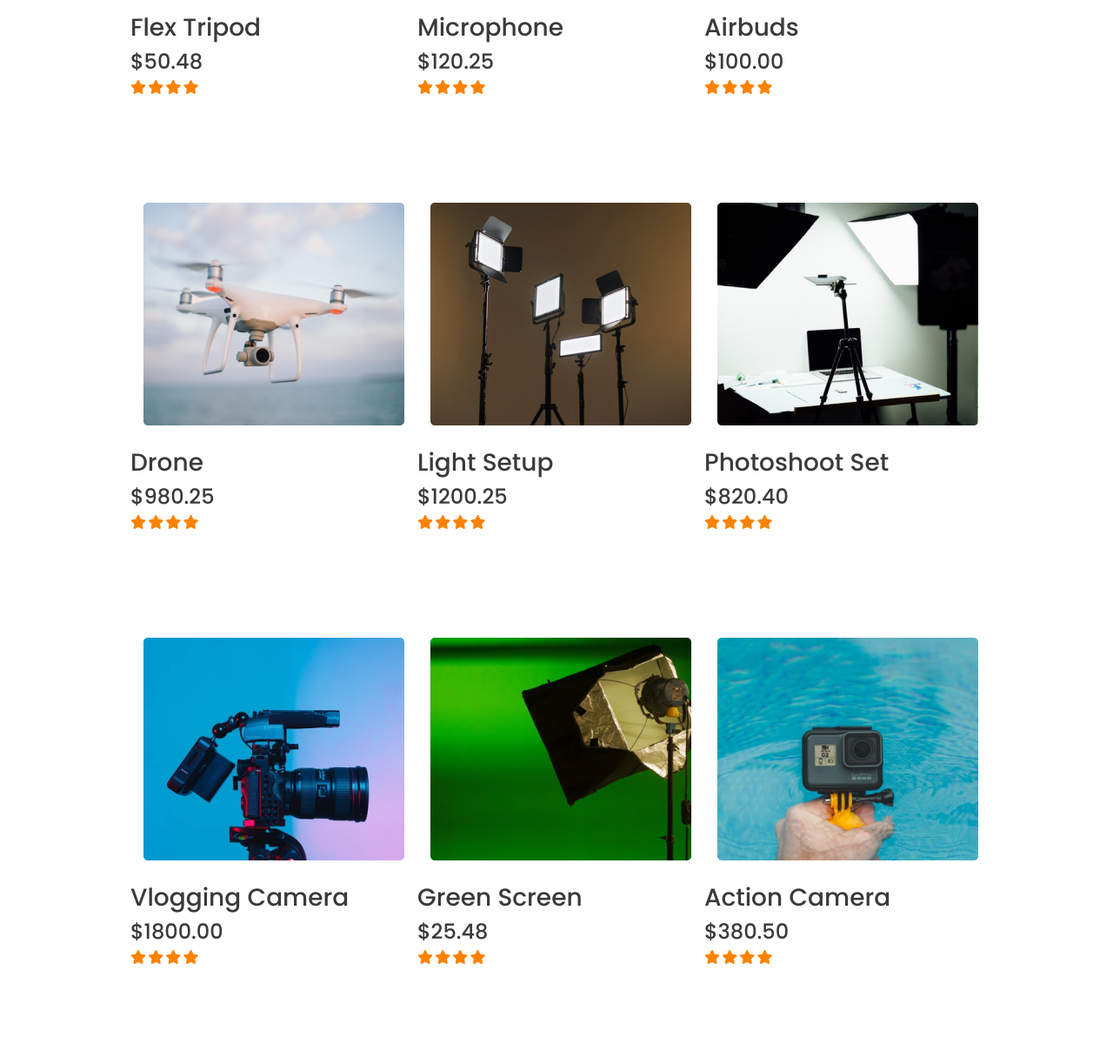
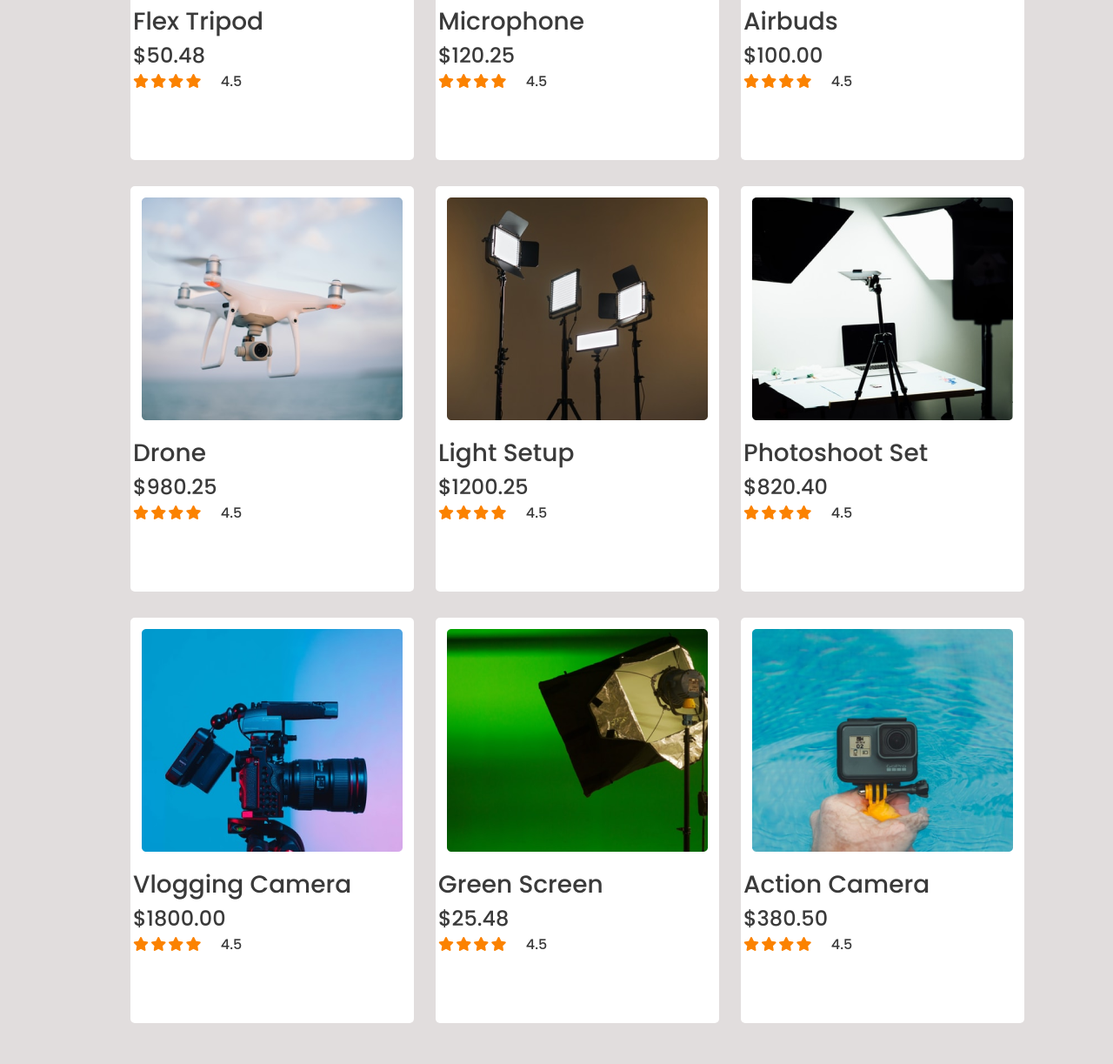
Before and after one commit to Utsho2848/Assignment-2, a plain HTML site: page index.html in a window 1280 px wide. Shown: the part 1016-2239 px from the top of the page at 87% size. Drawn offline with Linux system fonts and the light colour scheme.

Commit message:
everything finished

```diff
--- a/index.html
+++ b/index.html
@@ -46,7 +46,7 @@
                             <i class="fas fa-star fill"></i>
                             <i class="fas fa-star fill"></i>
                             <i class="fas fa-star fill"></i>
-                            <i class="far fa-star"></i>
+                            <i class="far fa-star"></i><span> 4.5</span>
                         </p>
                         <p>Worldwide shifting <br> available<br>Buyers protection possible</p>
                     </div>
@@ -62,7 +62,7 @@
                             <i class="fas fa-star fill"></i>
                             <i class="fas fa-star fill"></i>
                             <i class="fas fa-star fill"></i>
-                            <i class="far fa-star"></i>
+                            <i class="far fa-star"></i><span> 4.5</span>
                         </p>
                         <p>Worldwide shifting <br> available<br>Buyers protection possible</p>
                     </div>
@@ -78,7 +78,7 @@
                             <i class="fas fa-star fill"></i>
                             <i class="fas fa-star fill"></i>
                             <i class="fas fa-star fill"></i>
-                            <i class="far fa-star"></i>
+                            <i class="far fa-star"></i><span> 4.5</span>
                         </p>
                         <p>Worldwide shifting <br> available<br>Buyers protection possible</p>
                     </div>
@@ -94,7 +94,7 @@
                             <i class="fas fa-star fill"></i>
                             <i class="fas fa-star fill"></i>
                             <i class="fas fa-star fill"></i>
-                            <i class="far fa-star"></i>
+                            <i class="far fa-star"></i><span> 4.5</span>
                         </p>
                         <p>Worldwide shifting <br> available<br>Buyers protection possible</p>
                     </div>
@@ -110,7 +110,7 @@
                             <i class="fas fa-star fill"></i>
                             <i class="fas fa-star fill"></i>
                             <i class="fas fa-star fill"></i>
-                            <i class="far fa-star"></i>
+                            <i class="far fa-star"></i><span> 4.5</span>
                         </p>
                         <p>Worldwide shifting <br> available<br>Buyers protection possible</p>
                     </div>
@@ -126,7 +126,7 @@
                             <i class="fas fa-star fill"></i>
                             <i class="fas fa-star fill"></i>
                             <i class="fas fa-star fill"></i>
-                            <i class="far fa-star"></i>
+                            <i class="far fa-star"></i><span> 4.5</span>
                         </p>
                         <p>Worldwide shifting <br> available<br>Buyers protection possible</p>
                     </div>
@@ -142,7 +142,7 @@
                             <i class="fas fa-star fill"></i>
                             <i class="fas fa-star fill"></i>
                             <i class="fas fa-star fill"></i>
-                            <i class="far fa-star"></i>
+                            <i class="far fa-star"></i><span> 4.5</span>
                         </p>
                         <p>Worldwide shifting <br> available<br>Buyers protection possible</p>
                     </div>
@@ -158,7 +158,7 @@
                             <i class="fas fa-star fill"></i>
                             <i class="fas fa-star fill"></i>
                             <i class="fas fa-star fill"></i>
-                            <i class="far fa-star"></i>
+                            <i class="far fa-star"></i><span> 4.5</span>
                         </p>
                         <p>Worldwide shifting <br> available<br>Buyers protection possible</p>
                     </div>
@@ -174,7 +174,7 @@
                             <i class="fas fa-star fill"></i>
                             <i class="fas fa-star fill"></i>
                             <i class="fas fa-star fill"></i>
-                            <i class="far fa-star"></i>
+                            <i class="far fa-star"></i><span> 4.5</span>
                         </p>
                         <p>Worldwide shifting <br> available<br>Buyers protection possible</p>
                     </div>
--- a/style.css
+++ b/style.css
@@ -10,7 +10,7 @@ common css
 body{
     font-family: 'Poppins', sans-serif;
     color: #3A3A3A;
-    background-color: rgba(250, 250, 250, 0);
+    background-color: rgba(214, 209, 209, 0.719);
 }
 /* ---------------------
 nav style
@@ -81,12 +81,17 @@ collection css
 .collection{
     background-color: #FFFFFF;
     margin-top: 30px;
-
+    padding: 3px;
+    border-radius: 5px;
+    margin-right: 25px;
+}
+.collection span{
+    color: #3A3A3A;
 }
 .product-photo img{
     width: 300px;
     height: 256px;
-    padding: 15px;
+    padding: 10px;
     border-radius: 5px;
 }
 .product-info h2{
```
